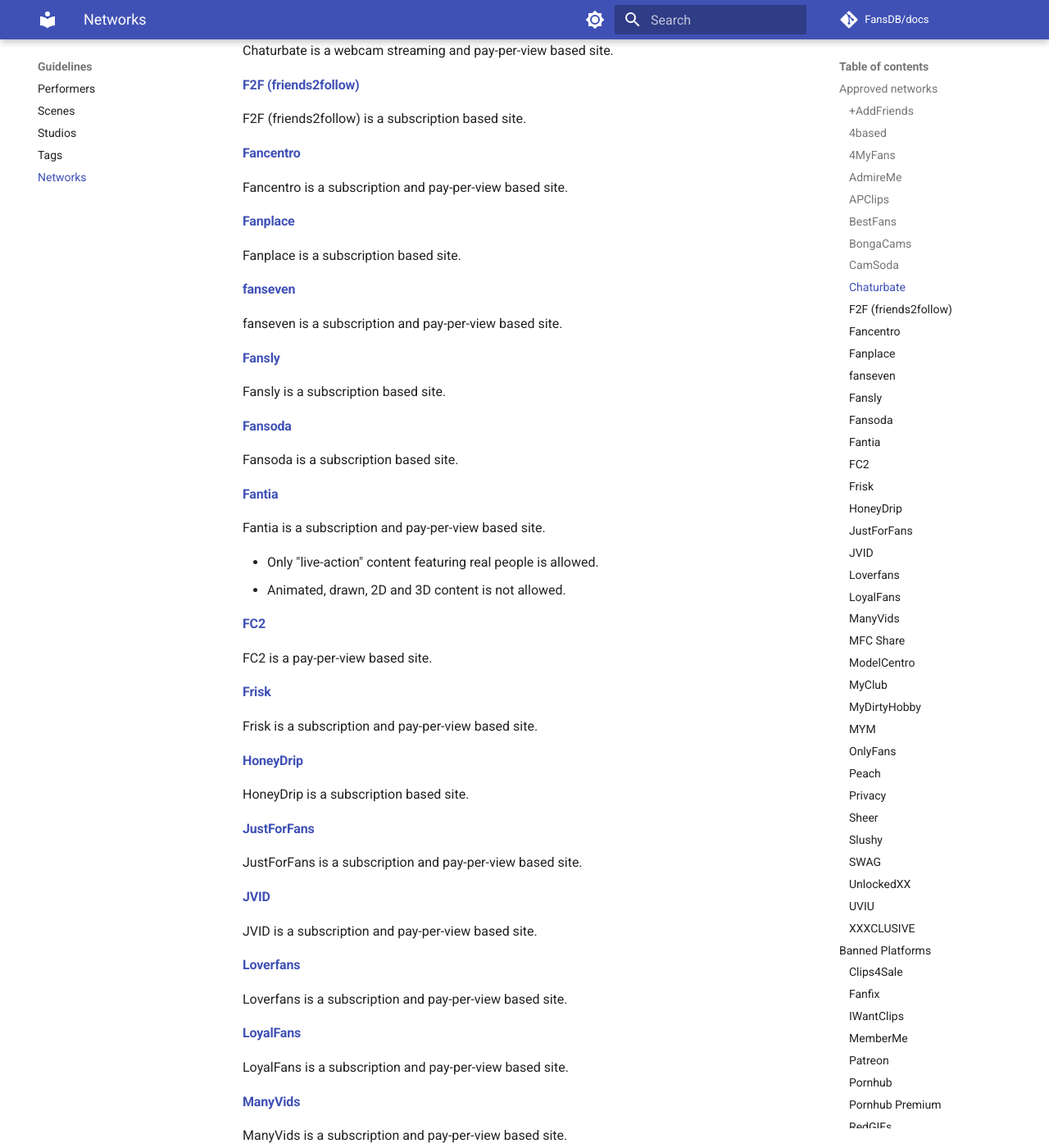
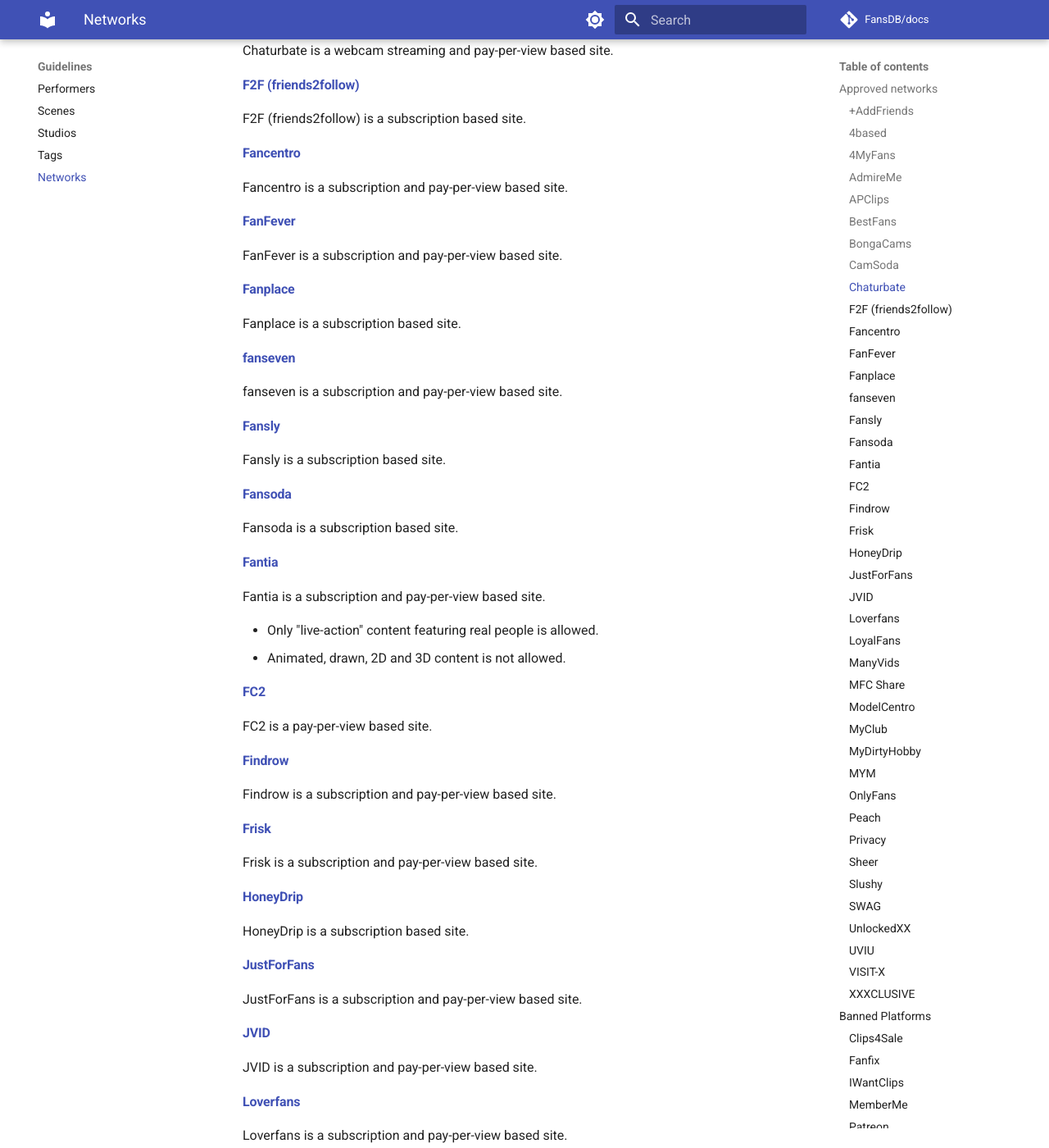
Before and after one commit to FansDB/docs, an MkDocs documentation site: the page built from docs/networks.md, in a window 1280 px wide and 1400 px high, scrolled down 1015 px. Shown: the whole window at 82% size. Built offline with MkDocs 1.6.1 and Material for MkDocs 9.7.7, drawn with Linux system fonts in a browser that asks for light colours; comment, search, counter and statistics services are not loaded; some of the changed text lies outside the part shown.

Commit message:
Add new networks + new post

```diff
--- a/docs/networks.md
+++ b/docs/networks.md
@@ -59,6 +59,10 @@
 
 Fancentro is a subscription and pay-per-view based site.
 
+#### [FanFever](https://fanfever.com){target=_blank}
+
+FanFever is a subscription and pay-per-view based site.
+
 #### [Fanplace](https://fanplace.com/){target=_blank}
 
 Fanplace is a subscription based site.
@@ -85,6 +89,10 @@
 #### [FC2](https://adult.contents.fc2.com/){target=_blank}
 
 FC2 is a pay-per-view based site.
+
+#### [Findrow](https://findrow.com/){target=_blank}
+
+Findrow is a subscription and pay-per-view based site.
 
 #### [Frisk](https://frisk.chat/){target=_blank}
 
@@ -166,6 +174,10 @@
 
 UVIU is a subscription and pay-per-view based site.
 
+#### [VISIT-X](https://www.visit-x.net/){target=_blank}
+
+VISIT-X is a webcam and pay-per-view based site.
+
 #### [XXXCLUSIVE](https://xxxclusive.com/){target=_blank}
 
 XXXCLUSIVE is a subscription and pay-per-view based site.
```
Also changed, not shown: other parts of docs/networks.md (+4 -0 lines), docs/news/posts/2024-02-23-approved-networks.md (added, +17 -0 lines).
